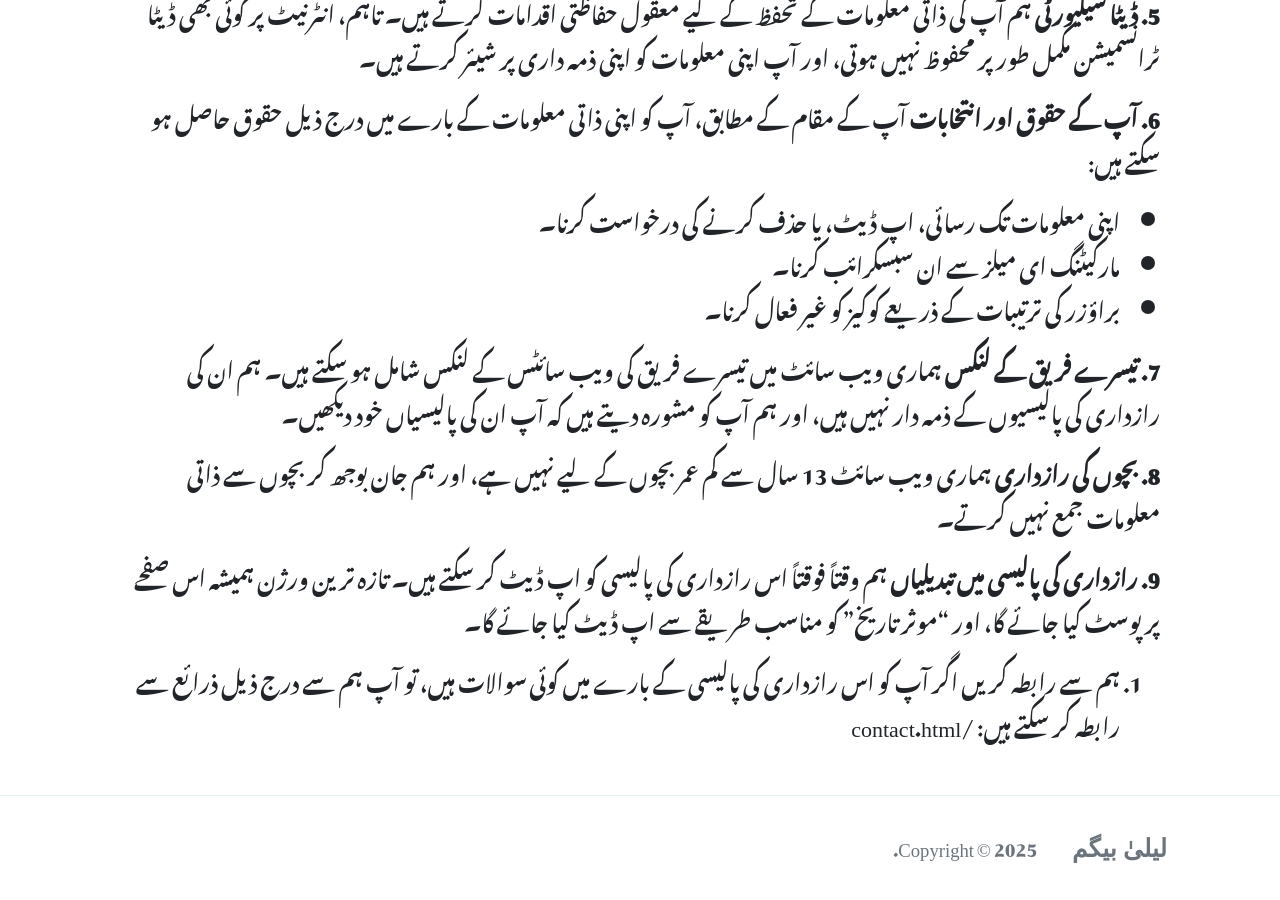
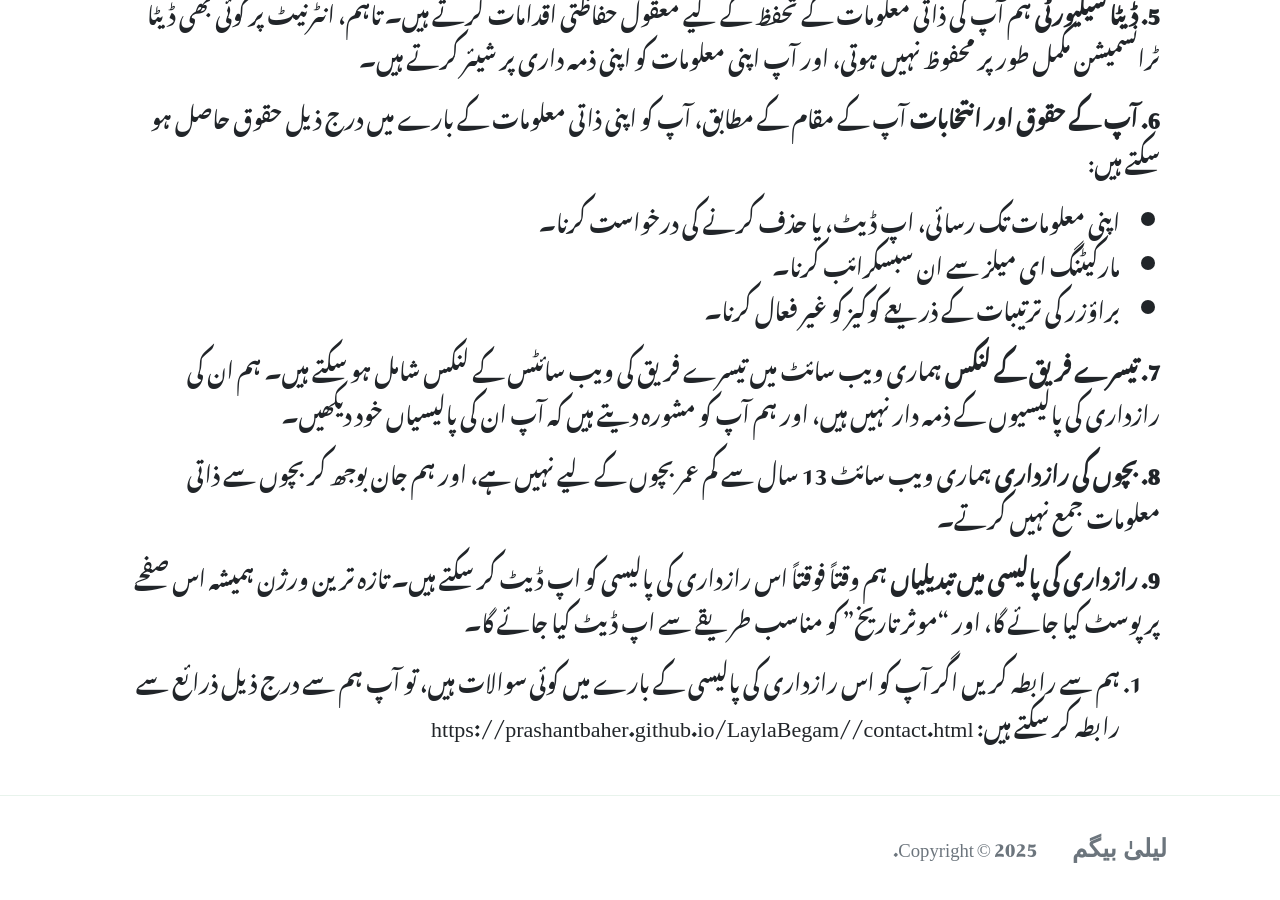
Before and after one commit to prashantbaher/LaylaBegam, a Jekyll site: the page built from _pages/privacy-policy.md, in a window 1280 px wide and 900 px high, scrolled down 1485 px. Built offline with Jekyll 4.4.1, drawn with Linux system fonts in a browser that asks for light colours; nearby versions of some CDN libraries; some web fonts are replaced; some of the changed lines change nothing that is shown.

Commit message:
Update the baseurl

```diff
--- a/_config.yml
+++ b/_config.yml
@@ -3,7 +3,7 @@ name: 'لیلیٰ بیگم'
 description: 'مجھے اپنے تجربات اور علم لوگوں کے ساتھ بانٹنا بے حد پسند ہے۔ میں گھریلو نسخوں، مزیدار ترکیبوں، خاندانی رشتوں، اور تہواروں کے بارے میں بات کرنا پسند کرتی ہوں۔ اگر آپ کو میرا مواد پسند آئے تو اسے اپنے دوستوں اور گھر والوں کے ساتھ ضرور شیئر کریں!'
 logo: 'assets/images/logo.png'
 favicon: 'assets/images/favicon.ico'
-baseurl: ''
+baseurl: 'https://prashantbaher.github.io/LaylaBegam/'
 #disqus: 'demowebsite'
 email: 'laylabegm2004@gmail.com'
 # mailchimp-list: 'https://wowthemes.us11.list-manage.com/subscribe/post?u=8aeb20a530e124561927d3bd8&amp;id=8c3d2d214b'
```
